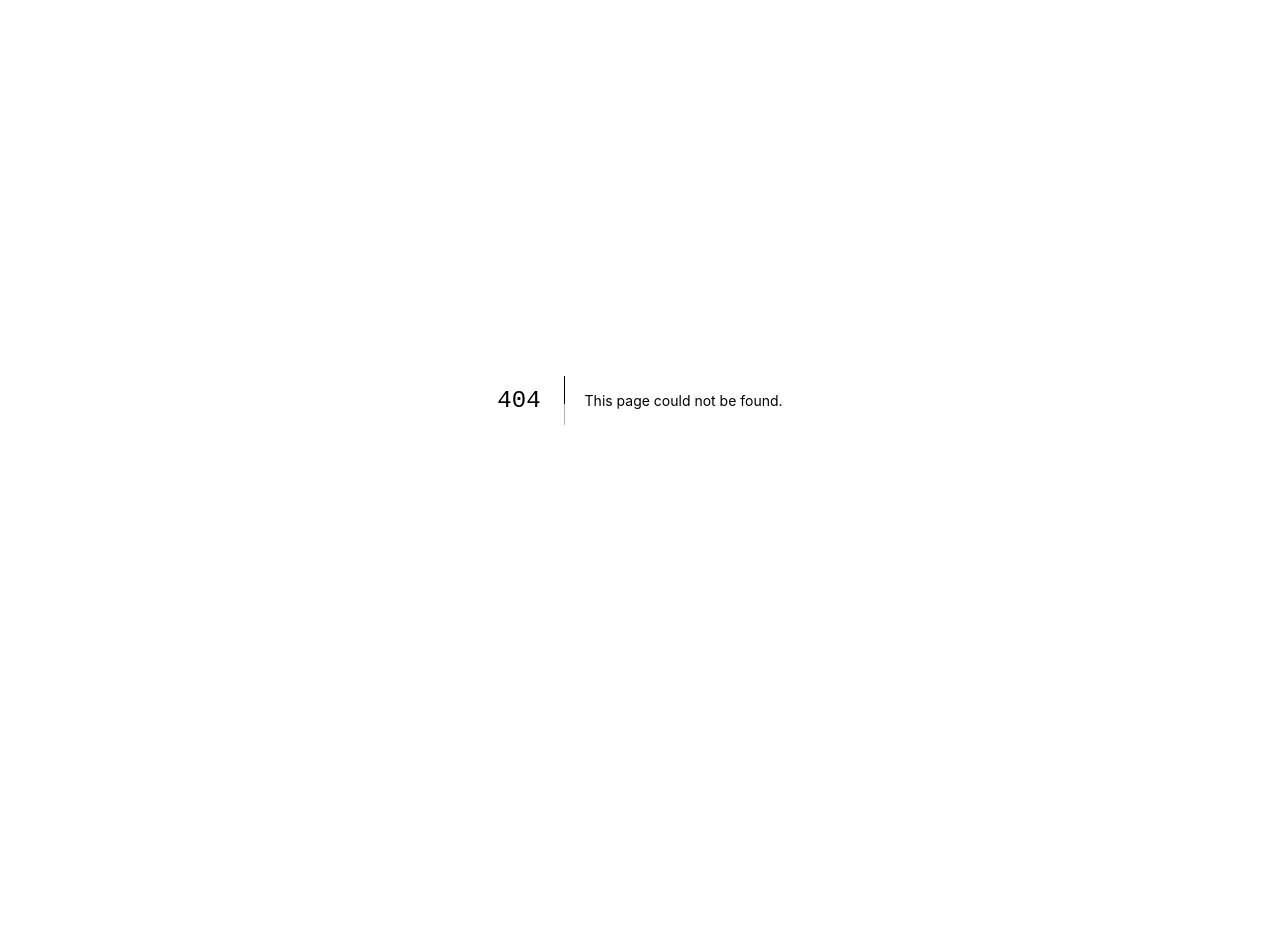
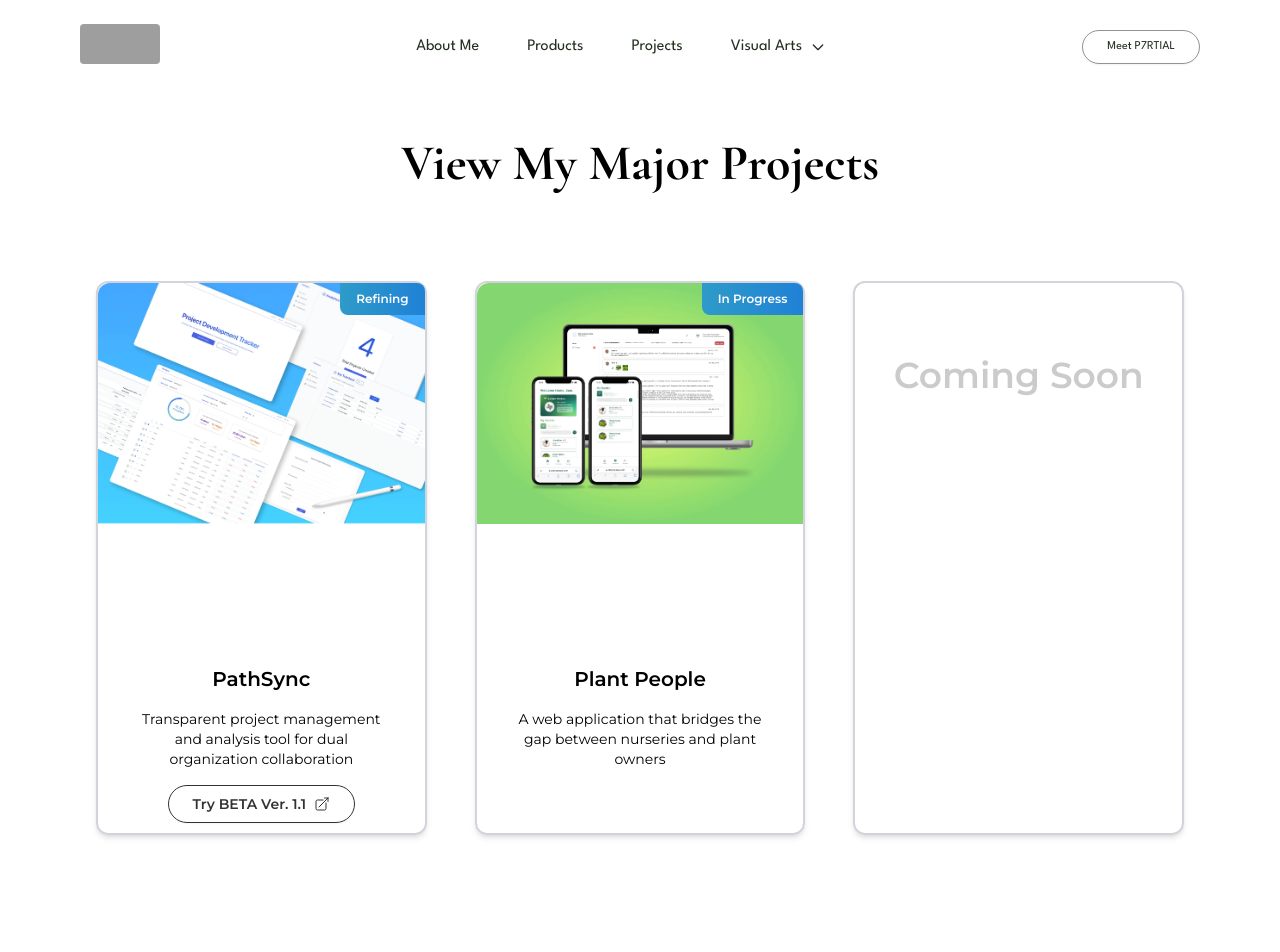
Before and after one commit to shnli/Portfolio, a Next.js app: page /projects/projectIndex in a window 1280 px wide. Before the commit this address had no page. Shown: the top 952 px of the page. Before the commit the page ends 800 px from the top, so only its background shows below. Built offline with nearby package versions, Linux system fonts and the light colour scheme; grey boxes are pictures that could not be loaded.

Commit message:
changed routing projects

```diff
--- a/components/Navbar.js
+++ b/components/Navbar.js
@@ -59,7 +59,7 @@ export default function Navbar() {
         </div>
 
         <div className="text-md font-LS text-darkgreen hidden md:flex">
-          <Link href="/product/productIndex">
+          <Link href="/projects/projectIndex">
             <button className="no-underline hover:underline">Projects</button>
           </Link>
         </div>
@@ -153,7 +153,7 @@ export default function Navbar() {
               </Link>
             </div>
             <div className="text-md font-LS text-darkgreen mb-4">
-              <Link href="/product/productIndex">
+              <Link href="/projects/projectIndex">
                 <button className="no-underline hover:underline">Projects</button>
               </Link>
             </div>
--- a/components/PathSync.js
+++ b/components/PathSync.js
@@ -135,8 +135,8 @@ export default function PathSync() {
                 </div>
 
                 <div className='lg:text-xl gap-4 px-8 flex flex-col'>
-                    <div className='font-bold text-blue-500'>2. Customized Calendar</div>
-                    <div className='lex flex-col lg:grid lg:grid-cols-2 gap-8'>
+                    <div className='font-bold text-blue-500'>3. Customized Calendar</div>
+                    {/* <div className='lex flex-col lg:grid lg:grid-cols-2 gap-8'>
                         <div><span className='font-bold'>Pro:</span> Provides users with the flexibility to access and review their projects in a widely used and familiar format, ensuring ease of use and compatibility.</div>
                         <div><span className='font-bold'>Con:</span> Prioritizing the implementation of this feature might pose challenges due to its complexity, potentially delaying the release of the Minimum Viable Product (MVP).</div>
                     </div>
@@ -144,7 +144,7 @@ export default function PathSync() {
                         <ul className='list-disc pl-8 py-4'>
                             <li>Users can create an account to save their progress and easily revisit tasks, offering a practical alternative to exporting to Excel before the feature can be implemented.</li>
                         </ul>
-                     </div>
+                     </div> */}
                 </div>
 
 
--- a/components/darkNavbar.js
+++ b/components/darkNavbar.js
@@ -59,7 +59,7 @@ export default function DarkNavbar() {
         </div>
 
         <div className="text-md font-LS text-white hidden md:flex">
-          <Link href="/product/productIndex">
+          <Link href="/projects/projectIndex">
             <button className="no-underline hover:underline">Projects</button>
           </Link>
         </div>
@@ -153,7 +153,7 @@ export default function DarkNavbar() {
               </Link>
             </div>
             <div className="text-md font-LS text-white mb-4">
-              <Link href="/product/productIndex">
+              <Link href="/projects/projectIndex">
                 <button className="no-underline hover:underline">Projects</button>
               </Link>
             </div>
--- a/pages/index.js
+++ b/pages/index.js
@@ -70,7 +70,7 @@ export default function Home() {
 
         </div>
 
-      <div className='lg:absolute bottom-0'><Footer></Footer></div>
+      <div className='lg:pt-24 pt-12'><Footer></Footer></div>
 
 
     </div>
--- a/pages/product/productIndex.js
+++ b/pages/projects/projectIndex.js
@@ -97,11 +97,11 @@ export default function UiUxIndex() {
         >
           <div style={{ position: 'relative' }}>
             <div className='absolute right-0 rounded-tr-lg rounded-bl-lg py-2 px-4 font-Mont text-xs font-semibold text-white'style={{ backgroundImage: 'linear-gradient(to right, #2e9bc9, #2081d6)' }}>
-              In Progress
+              Refining
             </div>
 
             <div className='h-[350px] overflow-hidden'>
-              <Link href="/product/PathSync">
+              <Link href="/projects/PathSync">
                 <img src="/pathsync/pathsyncthumbnail.webp" alt="..." className="cursor-pointer align-center object-contain rounded-t-xl" style={{ objectFit: 'cover' }} />
               </Link>
             </div>
@@ -112,6 +112,24 @@ export default function UiUxIndex() {
                 </div>
                 <div className='font-Mont lg:text-md text-sm flex text-center justify-center'>
                   Transparent project management and analysis tool for dual organization collaboration
+                </div>
+                <div className='pt-4 flex justify-center'>
+                  <a
+                    className="text-sm font-semibold opacity-80 text-blue-700 font-Mont text-center px-6 py-2 shadow-sm hover:shadow-none rounded-full border-[1px] border-blue-700"
+                    href="https://pathsync.vercel.app"
+                    target="_blank"
+                    rel="noreferrer noopener"
+                  >
+                    <div className='flex gap-2 align-center items-center'>
+                      <div>
+                      Try BETA Ver. 1.1
+                      </div>
+                      <svg xmlns="http://www.w3.org/2000/svg" fill="none" viewBox="0 0 24 24" stroke-width="1.5" stroke="currentColor" class="w-4 h-4">
+                        <path stroke-linecap="round" stroke-linejoin="round" d="M13.5 6H5.25A2.25 2.25 0 003 8.25v10.5A2.25 2.25 0 005.25 21h10.5A2.25 2.25 0 0018 18.75V10.5m-10.5 6L21 3m0 0h-5.25M21 3v5.25" />
+                      </svg>
+                    </div>
+
+                  </a>
                 </div>
               </div>
             </div>
@@ -131,7 +149,7 @@ export default function UiUxIndex() {
                 In Progress
               </div>
               <div className='h-[350px] overflow-hidden'>
-                <Link href="/product/PlantPeople">
+                <Link href="/projects/PlantPeople">
                   <img src="/plantpeople/plantpeoplethumbnail.webp" alt="..." className="cursor-pointer align-center object-contain rounded-t-xl" style={{ objectFit: 'cover' }} />
                 </Link>
               </div>
--- a/pages/uiux/uiuxIndex.js
+++ b/pages/uiux/uiuxIndex.js
@@ -57,7 +57,7 @@ const containerVariants2 = {
 export default function UiUxIndex() {
 
     const [ref, inView] = useInView({
-        triggerOnce: false, // Only trigger the animation once
+        triggerOnce: true, // Only trigger the animation once
         threshold: 0.01, // Percentage of the container visible in the viewport
       });
 
@@ -84,9 +84,10 @@ export default function UiUxIndex() {
       <Navbar></Navbar>
 
       {/* MAIN */}
-      <div className='md:space-y-16 space-y-8 md:py-4 py-12'>
+      <div className='md:space-y-16 space-y-8 md:py-4 py-12 '>
 
-        <section className= 'bg-white md:my-8 space-y-8'>
+        <section className= 'bg-white md:my-8 space-y-8 '>
+          <div className='px-12'>
               <div className='flex lg:flex-row justify-center align-center lg:mx-48 font-CG lg:text-[50px] text-[24px] font-bold'>My User-Centric Designs</div>
               <motion.div
                   className="flex flex-col lg:flex-row justify-center align-center lg:mx-48"
@@ -96,16 +97,16 @@ export default function UiUxIndex() {
                   ref={ref1}
                   >
                     <div className='lg:flex lg:justify-between '>
-                    <div className='flex justify-center flex-col align-center lg:w-1/4 lg:ml-8 mx-16'>
+                      <div className='flex justify-center flex-col align-center lg:w-1/4 lg:mr-24'>
                           <div className='flex lg:justify-start justify-center items-center lg:text-[60px] text-[32px] font-Mont lg:w-[500px]'>
                               Plant&nbsp;People
                           </div>
-                        <div className='flex lg:justify-start justify-center items-center lg:text-xl text-md opacity-50 font-Mont'>
+                          <div className='flex lg:justify-start justify-center items-center lg:text-xl text-md opacity-50 font-Mont text-center lg:text-left'>
                               A web application designed to connect plant loving nurseries to plant loving people.
                           </div>
 
                           <div className='pt-8 lg:justify-start justify-center flex pb-12'>
-                            <Link href="\" className='flex lg:justify-start justify-center items-center py-16 lg:text-xl text-md opacity-50 font-Mont'>
+                              <Link href="/projects/PlantPeople" className='flex lg:justify-start justify-center items-center py-16 lg:text-xl text-md opacity-50 font-Mont'>
                                   <div className='cursor-pointer justify-center flex px-12 py-2 text-md rounded-full border-[1px] font-Mont border-black'>Learn More</div>
                               </Link>
                           </div>
@@ -140,60 +141,67 @@ export default function UiUxIndex() {
                   animate={inView2 ? 'visible' : 'hidden'}
                   ref={ref2}
                   >
-                <div className='flex lg:hidden justify-center flex-col align-center lg:w-1/4 lg:ml-8 mx-16'>
-                    <div className='flex lg:justify-start justify-center items-center lg:text-[80px] text-[32px] font-Mont lg:w-[500px]'>
+                  <div className='flex lg:hidden justify-center flex-col align-center lg:w-1/4 lg:ml-8 lg:mx-16'>
+                      <div className='flex lg:justify-start justify-center items-center lg:text-[80px] text-[32px] font-Mont lg:max-w-[500px]'>
                           PathSync
                       </div>
-                    <div className='flex lg:justify-start justify-center items-center pb-4 lg:text-xl text-md opacity-50 font-Mont'>
+                      <div className='flex lg:justify-start justify-center items-center pb-4 lg:text-xl text-md opacity-50 font-Mont text-center lg:text-left'>
                           A web application designed to connect plant loving nurseries to plant loving people.</div>
                   </div>
 
-                <div className='flex justify-between'>
-                  <div class="flex items-center lg:justify-start justify-center lg:py-12  mx-8 lg:w-1/2">
+                  <div className='flex lg:justify-between justify-center'>
+                    <div class="flex items-center lg:justify-start justify-center lg:py-12  lg:mr-24 lg:max-w-[600px] max-w-[400px]">
                       <img src="/pathsync/pathsyncthumbnail.webp" alt="..." className="min-w-sm min-h-sm flex rounded-lg" />
                     </div>
 
-                  <div className='hidden lg:flex justify-center flex-col align-center lg:w-1/4 lg:ml-8 mx-16 '>
-                      <div className='flex lg:justify-start justify-center items-center lg:text-[80px] text-[32px] font-Mont lg:w-[500px]'>
+                    <div className='hidden lg:flex justify-center flex-col align-center lg:ml-8 lg:w-[1000px]'>
+                        <div className='flex lg:justify-start justify-center items-center lg:text-[80px] text-[32px] font-Mont '>
                             PathSync
                         </div>
 
-                      <div className='flex lg:justify-start justify-center items-center pb-16 lg:text-xl text-md opacity-50 font-Mont'>
+                        <div className='flex lg:justify-start justify-center items-center lg:text-xl text-md opacity-50 font-Mont'>
                           A program designed to facilitate effective collaboration during iterative and task oriented projects.</div>
+
+                        <div className='pt-8 lg:justify-start justify-center flex pb-12'>
+                            <Link href="/projects/PathSync" className='flex lg:justify-start justify-center items-center py-16 lg:text-xl text-md opacity-50 font-Mont'>
+                                <div className='cursor-pointer justify-center flex px-12 py-2 text-md rounded-full border-[1px] font-Mont border-black'>Learn More</div>
+                            </Link>
+                        </div>
                     </div>
                   </div>
               </motion.div>
 
               <motion.div
-                className="flex flex-col lg:flex-row justify-between align-center lg:mx-48 lg:gap-24 gap-12"
+                  className="flex flex-col lg:flex-row lg:justify-between justify-center align-center lg:mx-48 lg:gap-24 gap-12"
                   variants={containerVariants2}
                   initial="hidden"
                   animate={inView3 ? 'visible' : 'hidden'}
                   ref={ref3}
                   >
-                  <div className='lg:flex lg:justify-between space-y-12'>
-                    <div className='flex justify-center flex-col align-center lg:w-1/4 lg:ml-8 mx-16 '>
-                        <div className='flex lg:justify-start justify-center items-center lg:text-[80px] text-[32px] font-Mont lg:w-[500px]'>
+                  <div className='lg:flex lg:justify-between justify-center lg:space-y-0 space-y-12'>
+                    <div className='flex justify-center flex-col align-center  lg:mr-24 lg:w-[600px]'>
+                        <div className='flex lg:justify-start justify-center items-center lg:text-[80px] text-[32px] font-Mont '>
                             SPARK
                         </div>
                         <div className='flex lg:justify-start justify-center items-center lg:text-md text-sm opacity-50 font-Mont pb-4'>
                           Landing Page Demo
                         </div>
-                        <div className='flex lg:justify-start justify-center items-center lg:text-xl text-md opacity-50 font-Mont'>
+                        <div className='flex lg:justify-start justify-center items-center lg:text-xl text-md opacity-50 font-Mont text-center lg:text-left'>
                           An AI-powered learning tool designed to enhance self-education experiences, where every step is met with personalized feedback for accelerated growth.
                         </div>
                     </div>
 
-                    <div class=" flex items-center lg:justify-end justify-center lg:py-12 gap-8 mx-8 ">
+                    <div class=" flex items-center lg:justify-end justify-center lg:py-12 lg:gap-8 lg:max-w-[700px] max-w-[800px]">
                         <video src= "/uiuxMockups/spark.mp4"
                             autoplay="{true}"
                             loop="{true}"
-                            className="min-w-sm min-h-sm rounded-lg">
+                            className="flex items-center min-w-sm min-h-sm rounded-lg justify-center">
                         </video>
                     </div>
                   </div>
+
               </motion.div>
-
+            </div>
             <div>
                 <div className='py-12'>
                     <motion.div
@@ -206,7 +214,6 @@ export default function UiUxIndex() {
                     <Hackathons />
                     </motion.div>
                 </div>
-
             </div>
 
         </section>
```
Also changed, not shown: pages/projects/PathSync.js (renamed from pages/product/PathSync.js), pages/projects/PlantPeople.js (renamed from pages/product/PlantPeople.js). Lines whose indentation alone changed are shown as unchanged.
